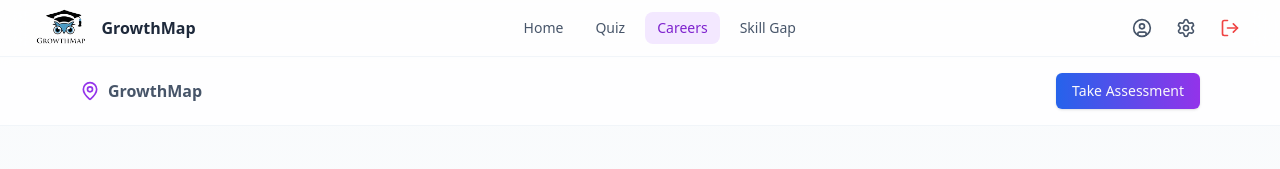
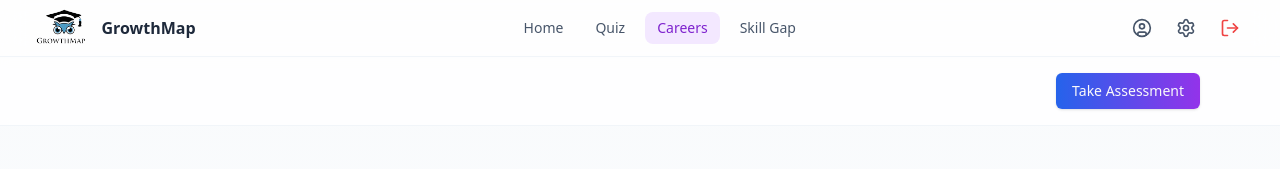
Before and after one commit to SemikaVidusha/SDGP_Project-GrowthMap, a React app in the folder SDGP/frontend/: page /careers in a window 1280 px wide. Shown: the top 169 px of the page. Built offline with nearby package versions, Linux system fonts and the light colour scheme; the HTML template or start-up script is replaced by a standard one.

Commit message:
The additional title named Growthmap was removed.

```diff
--- a/SDGP/frontend/src/pages/Dashboard/Careers.jsx
+++ b/SDGP/frontend/src/pages/Dashboard/Careers.jsx
@@ -92,8 +92,8 @@ export default function Careers() {
             to={createPageUrl('Home')}
             className="flex items-center gap-2 text-slate-600 hover:text-slate-800 transition-colors"
           >
-            <MapPin className="w-5 h-5 text-purple-600" />
-            <span className="font-semibold">GrowthMap</span>
+
+
           </Link>
           <Link to={createPageUrl('Quiz')}>
             <Button className="bg-gradient-to-r from-blue-600 to-purple-600 hover:from-blue-700 hover:to-purple-700">
```
